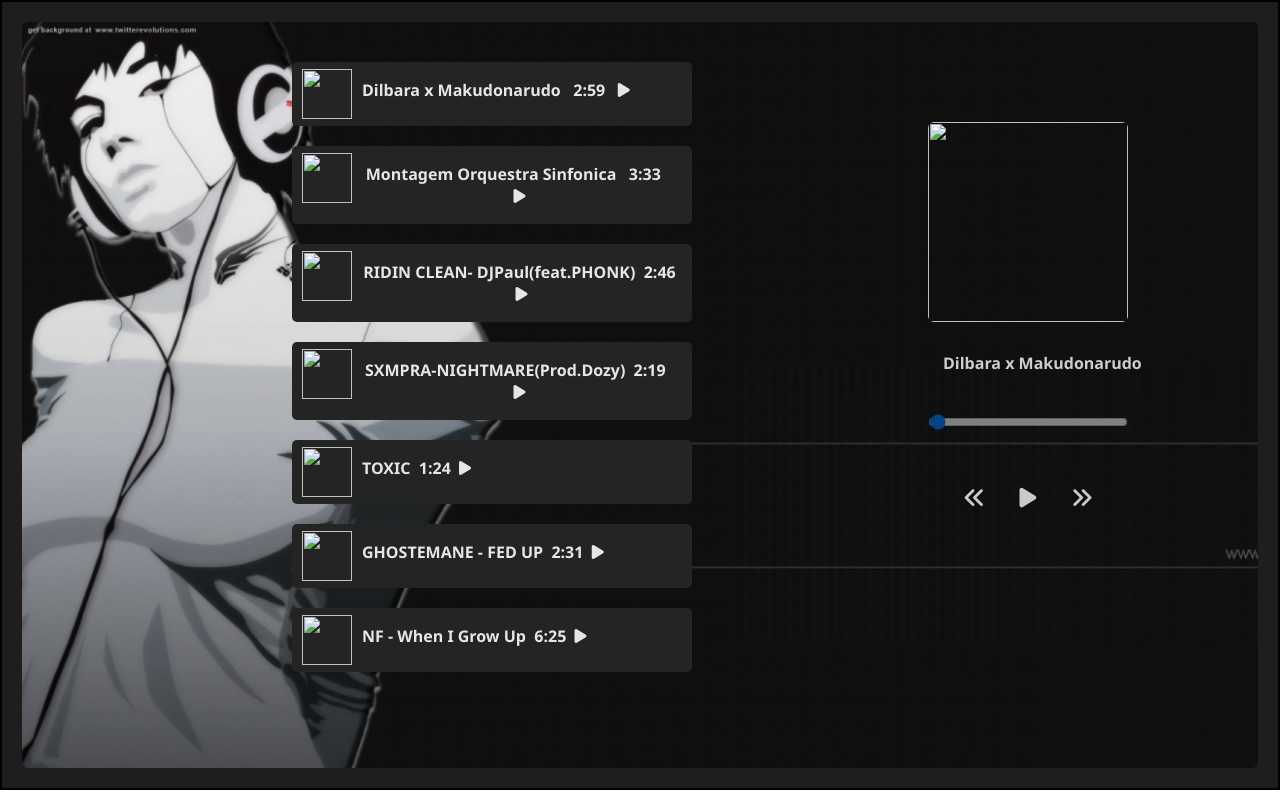
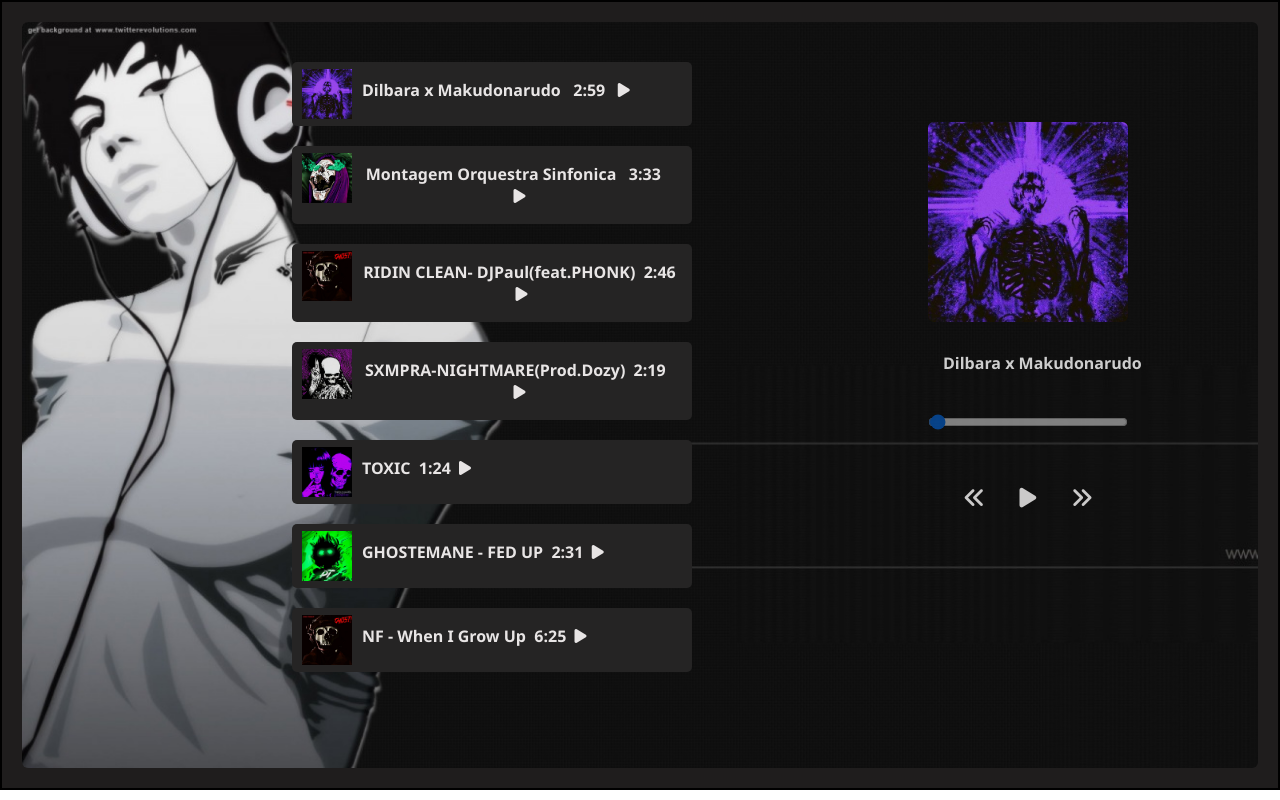
Before and after one commit to Ashutosh7319/priyanshu, a plain HTML site: page index.html in a window 1280 px wide. Drawn offline with Linux system fonts and the light colour scheme; files that its build step writes are made by us from their sources; files whose address does not match are found by name.

Commit message:
Update index.html

```diff
--- a/index.html
+++ b/index.html
@@ -7,49 +7,49 @@
     <title>Music</title>
     <script src="https://kit.fontawesome.com/49e3f33bf5.js" crossorigin="anonymous"></script>
 </head>
-<link rel="stylesheet" href="/Project6/index.css">
+<link rel="stylesheet" href="index.css">
 <body>
     <section class="s-1">
         <div class="music-card">
             <div class="songlist">
                 <div class="son">
-                    <img src="/Project6/images/cover1.jpg" alt="" id="list-img">
+                    <img src="/images/cover1.jpg" alt="" id="list-img">
                     <span class="son-ls-txt">
                         Dilbara x Makudonarudo &nbsp;&nbsp;2:59 &nbsp;&nbsp;<i id="1" class='fas plei fa-play'></i>
                     </span>
                 </div>
                 <div class="son">
-                    <img src="/Project6/images/cover2.jpg" alt="" id="list-img">
+                    <img src="/images/cover2.jpg" alt="" id="list-img">
                     <span class="son-ls-txt">
                     Montagem Orquestra Sinfonica &nbsp;&nbsp;3:33 &nbsp;&nbsp;<i id="2" class='fas plei fa-play'></i>
                     </span>
                 </div>
                 <div class="son">
-                    <img src="/Project6/images/cover3.jpg" alt="" id="list-img">
+                    <img src="/images/cover3.jpg" alt="" id="list-img">
                     <span class="son-ls-txt">
                     RIDIN CLEAN- DJPaul(feat.PHONK) &nbsp2:46 &nbsp;<i id="3" class='fas plei fa-play'></i>
                     </span>
                 </div>
                 <div class="son">
-                    <img src="/Project6/images/cover4.jpg" alt="" id="list-img">
+                    <img src="/images/cover4.jpg" alt="" id="list-img">
                     <span class="son-ls-txt">
                     SXMPRA-NIGHTMARE(Prod.Dozy) &nbsp;2:19 &nbsp;<i id="4" class='fas plei fa-play'></i>
                     </span>
                 </div>
                 <div class="son">
-                    <img src="/Project6/images/cover5.jpg" alt="" id="list-img">
+                    <img src="/images/cover5.jpg" alt="" id="list-img">
                     <span class="son-ls-txt">
                     TOXIC &nbsp;1:24 &nbsp;<i id="5" class='fas plei fa-play'></i>
                     </span>
                 </div>
                 <div class="son">
-                    <img src="/Project6/images/cover6.jpg" alt="" id="list-img">
+                    <img src="/images/cover6.jpg" alt="" id="list-img">
                     <span class="son-ls-txt">
                     GHOSTEMANE - FED UP &nbsp;2:31 &nbsp;<i id="6" class='fas plei fa-play'></i>
                     </span>
                 </div>
                 <div class="son">
-                    <img src="/Project6/images/cover3.jpg" alt="" id="list-img">
+                    <img src="/images/cover3.jpg" alt="" id="list-img">
                     <span class="son-ls-txt">
                     NF - When I Grow Up &nbsp;6:25 &nbsp;<i id="7" class='fas plei fa-play'></i>
                     </span>
@@ -57,7 +57,7 @@
             </div>
 
             <div class="card">
-                <img src="/Project6/images/cover1.jpg" alt="" id="card-img">
+                <img src="/images/cover1.jpg" alt="" id="card-img">
                 <div class="song-text">
                     <img src="/Project6/images/Nt6v.gif" alt="" id="sn-gf">
                     <span id ="sn-txt">Dilbara x Makudonarudo</span>
@@ -78,5 +78,5 @@
         </div>
     </section>
 </body>
-<script src="/Project6/index.js"></script>
+<script src="index.js"></script>
 </html>
```
